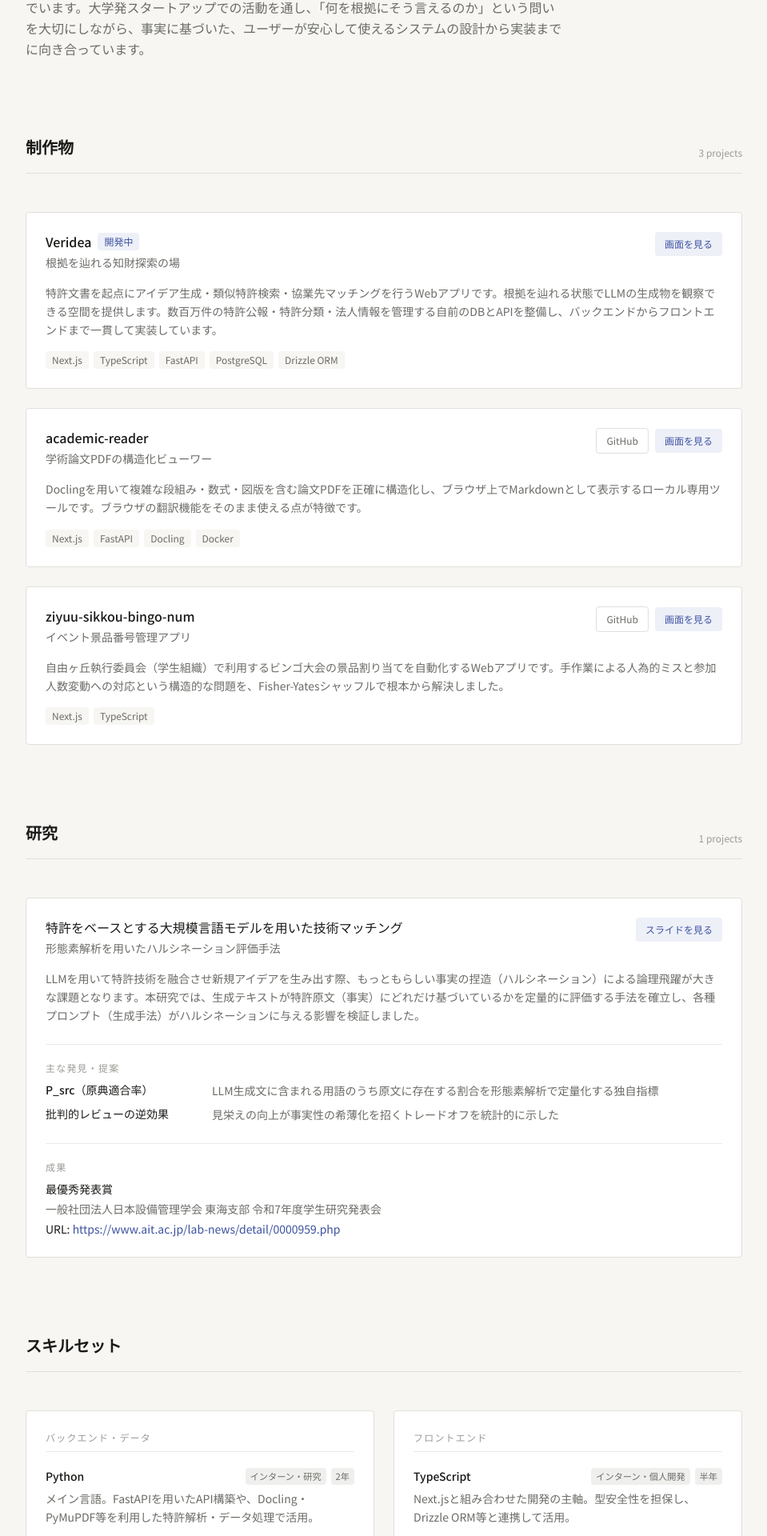
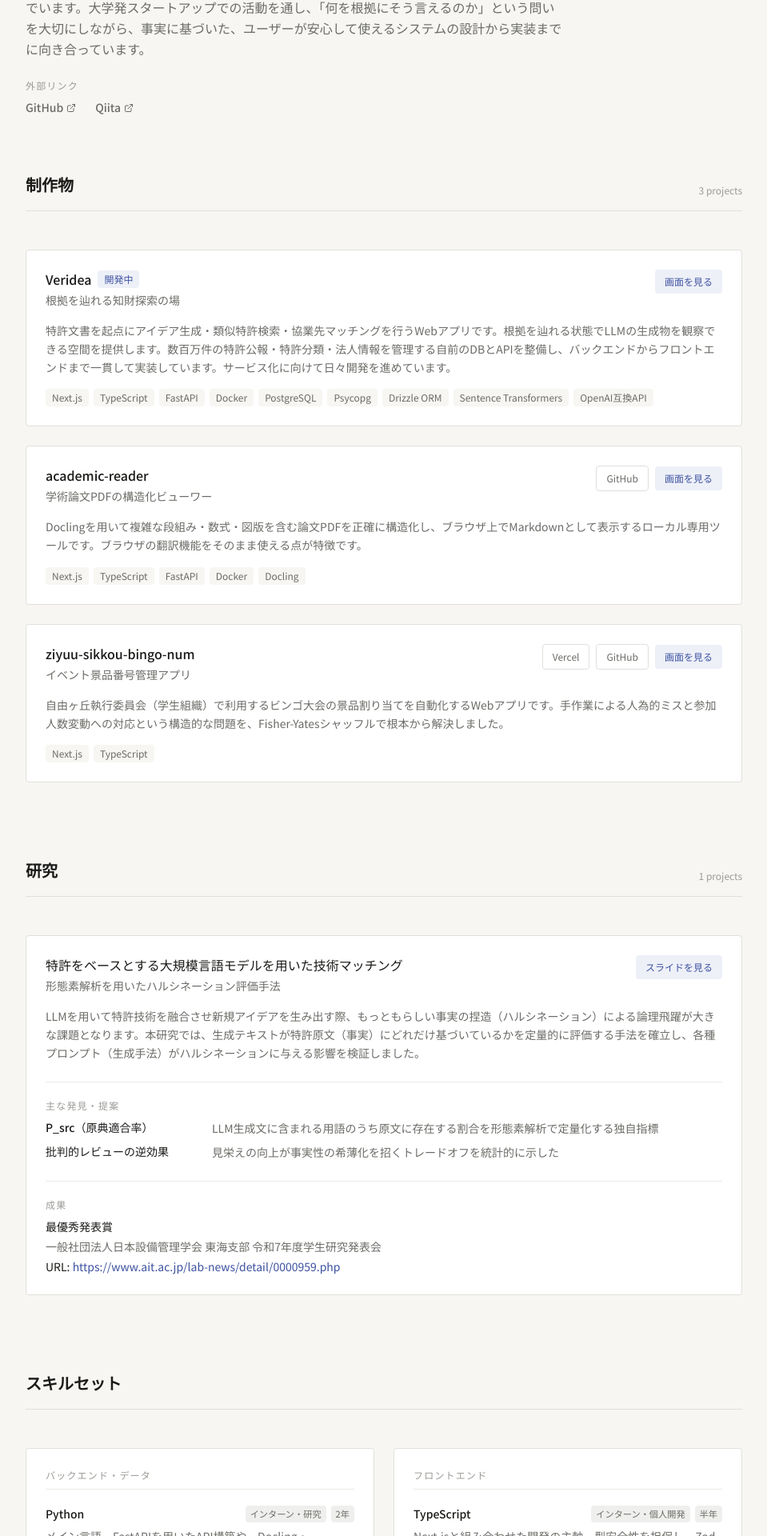
Before and after one commit to takahiro-hirano67/portfolio-site, a Next.js app: page / in a window 1280 px wide. Shown: the part 319-2239 px from the top of the page at 80% size, without its empty margins (160-1119 px from the left). Built offline with nearby package versions, Linux system fonts and the light colour scheme.

Commit message:
追加: データ型の定義

```diff
--- a/src/app/page.tsx
+++ b/src/app/page.tsx
@@ -1,73 +1,89 @@
 "use client";
 
 import Image from "next/image";
+import Link from "next/link";
 import { useState } from "react";
+import { LuExternalLink } from "react-icons/lu";
+import type { HeaderData, ProfileData, ResearchData, SkillGroup, WorkData } from "@/types";
+
+// --- 定数 ---
+
+const GitHubLink = "https://github.com/takahiro-hirano67";
+const QiitaLink = "https://qiita.com/takahiro-hirano67";
 
 // --- データ ---
 
-const HEADER_DATA = {
+const HEADER_DATA: HeaderData = {
     title: "Takahiro Hirano",
-    links: ["About", "Works", "Research", "Skills"],
-    github: "https://github.com/takahiro-hirano67",
+    navLinks: ["About", "Works", "Research", "Skills"],
+    sns: [{ id: "1", label: "GitHub", url: GitHubLink }],
 };
 
-const PROFILE = {
+const PROFILE: ProfileData = {
     name: "平野 貴大",
     affiliation: "愛知工業大学 経営情報システム専攻",
     description:
         "生成AI（LLM）を用いた知財探索システムの開発や、ハルシネーション検証の研究に取り組んでいます。大学発スタートアップでの活動を通し、「何を根拠にそう言えるのか」という問いを大切にしながら、事実に基づいた、ユーザーが安心して使えるシステムの設計から実装までに向き合っています。",
     badges: [
-        {
-            id: "1",
-            label: "株式会社フリーヒルズラボ 執行役員",
-        },
-        {
-            id: "2",
-            label: "自由ヶ丘執行委員会 財政",
-        },
-        {
-            id: "3",
-            label: "2028年卒業見込み",
-        },
+        { id: "1", label: "株式会社フリーヒルズラボ 執行役員" },
+        { id: "2", label: "自由ヶ丘執行委員会 財政" },
+        { id: "3", label: "2028年卒業見込み" },
+    ],
+    externalLinks: [
+        { id: "1", label: "GitHub", url: GitHubLink },
+        { id: "2", label: "Qiita", url: QiitaLink },
     ],
 };
 
-const WORKS = [
+const WORKS: WorkData[] = [
     {
-        id: "veridea",
+        id: "1",
         name: "Veridea",
         tagline: "根拠を辿れる知財探索の場",
         description:
-            "特許文書を起点にアイデア生成・類似特許検索・協業先マッチングを行うWebアプリです。根拠を辿れる状態でLLMの生成物を観察できる空間を提供します。数百万件の特許公報・特許分類・法人情報を管理する自前のDBとAPIを整備し、バックエンドからフロントエンドまで一貫して実装しています。",
-        stack: ["Next.js", "TypeScript", "FastAPI", "PostgreSQL", "Drizzle ORM"],
+            "特許文書を起点にアイデア生成・類似特許検索・協業先マッチングを行うWebアプリです。根拠を辿れる状態でLLMの生成物を観察できる空間を提供します。数百万件の特許公報・特許分類・法人情報を管理する自前のDBとAPIを整備し、バックエンドからフロントエンドまで一貫して実装しています。サービス化に向けて日々開発を進めています。",
+        stack: [
+            "Next.js",
+            "TypeScript",
+            "FastAPI",
+            "Docker",
+            "PostgreSQL",
+            "Psycopg",
+            "Drizzle ORM",
+            "Sentence Transformers",
+            "OpenAI互換API",
+        ],
         badge: "開発中",
-        github: null,
+        links: [],
         imagesLabel: "アプリケーション画面",
         imagesSubLabel: "画面",
         images: ["/works/veridea/screenshot-1.jpg"],
     },
     {
-        id: "academic-reader",
+        id: "2",
         name: "academic-reader",
         tagline: "学術論文PDFの構造化ビューワー",
         description:
             "Doclingを用いて複雑な段組み・数式・図版を含む論文PDFを正確に構造化し、ブラウザ上でMarkdownとして表示するローカル専用ツールです。ブラウザの翻訳機能をそのまま使える点が特徴です。",
-        stack: ["Next.js", "FastAPI", "Docling", "Docker"],
+        stack: ["Next.js", "TypeScript", "FastAPI", "Docker", "Docling"],
         badge: null,
-        github: "https://github.com/takahiro-hirano67/academic-reader",
+        links: [{ id: "1", label: "GitHub", url: "https://github.com/takahiro-hirano67/academic-reader" }],
         imagesLabel: "アプリケーション画面",
         imagesSubLabel: "画面",
         images: ["/works/academic-reader/screenshot-1.png"],
     },
     {
-        id: "bingo",
+        id: "3",
         name: "ziyuu-sikkou-bingo-num",
         tagline: "イベント景品番号管理アプリ",
         description:
             "自由ヶ丘執行委員会（学生組織）で利用するビンゴ大会の景品割り当てを自動化するWebアプリです。手作業による人為的ミスと参加人数変動への対応という構造的な問題を、Fisher-Yatesシャッフルで根本から解決しました。",
         stack: ["Next.js", "TypeScript"],
         badge: null,
-        github: "https://github.com/takahiro-hirano67/ziyuu-sikkou-bingo-num",
+        links: [
+            { id: "1", label: "Vercel", url: "https://ziyuu-sikkou-bingo-num.vercel.app" },
+            { id: "2", label: "GitHub", url: "https://github.com/takahiro-hirano67/ziyuu-sikkou-bingo-num" },
+        ],
         imagesLabel: "アプリケーション画面",
         imagesSubLabel: "画面",
         images: [
@@ -79,7 +95,7 @@ const WORKS = [
     },
 ];
 
-const RESEARCH_LIST = [
+const RESEARCH_LIST: ResearchData[] = [
     {
         id: "tech-matching",
         title: "特許をベースとする大規模言語モデルを用いた技術マッチング",
@@ -116,7 +132,7 @@ const RESEARCH_LIST = [
     },
 ];
 
-const SKILLS = [
+const SKILLS: SkillGroup[] = [
     {
         category: "バックエンド・データ",
         items: [
@@ -124,13 +140,13 @@ const SKILLS = [
                 name: "Python",
                 period: "2年",
                 usage: "インターン・研究",
-                note: "メイン言語。FastAPIを用いたAPI構築や、Docling・PyMuPDF等を利用した特許解析・データ処理で活用。",
+                note: "メイン言語。FastAPIを用いたAPI構築や、Docling・SudachiPy等を利用した特許解析・データ処理で活用。",
             },
             {
                 name: "PostgreSQL",
                 period: "1年半",
                 usage: "インターン・研究",
-                note: "数百万件の特許・法人データベースを構築。JSONB型の活用や、pgvectorを用いた意味検索などを運用。",
+                note: "数百万件の特許公報・法人情報データベースを構築。JSONB型及びXML型の活用や、PGroongaを用いた日本語検索、pgvectorを用いた意味検索などを運用。",
             },
             {
                 name: "FastAPI",
@@ -147,7 +163,7 @@ const SKILLS = [
                 name: "TypeScript",
                 period: "半年",
                 usage: "インターン・個人開発",
-                note: "Next.jsと組み合わせた開発の主軸。型安全性を担保し、Drizzle ORM等と連携して活用。",
+                note: "Next.jsと組み合わせた開発の主軸。型安全性を担保し、ZodやDrizzle ORM等と連携して活用。",
             },
             {
                 name: "Next.js / React",
@@ -193,7 +209,7 @@ const SKILLS = [
                 name: "Docker",
                 period: "半年",
                 usage: "インターン・個人開発",
-                note: "DockerfileやDocker Composeを用いた、複数コンテナ（API + DBなど）の開発環境構築。",
+                note: "DockerfileやDocker Composeを用いた、複数コンテナ（API + APP + DBなど）の開発環境構築。",
             },
             {
                 name: "Git / GitHub",
@@ -238,14 +254,17 @@ function Header() {
     return (
         <header className="fixed top-0 right-0 left-0 z-50 border-border-light border-b bg-surface/85 px-6 backdrop-blur-md">
             <div className="mx-auto flex h-14 w-full max-w-4xl items-center justify-between">
-                {/* 左側: 名前 */}
-                <span className="font-medium font-serif text-caption text-text-base tracking-wide transition-colors hover:text-accent">
+                {/* 左側： 名前 */}
+                <Link
+                    href="/"
+                    className="font-medium font-serif text-caption text-text-base tracking-wide transition-colors hover:text-accent"
+                >
                     {HEADER_DATA.title}
-                </span>
+                </Link>
 
                 {/* 右側: ナビゲーション */}
-                <div className="flex items-center gap-4 min-[480px]:gap-6">
-                    {HEADER_DATA.links.map((link) => (
+                <nav className="flex items-center gap-4 min-[480px]:gap-6">
+                    {HEADER_DATA.navLinks.map((link) => (
                         <a
                             key={link}
                             href={`#${link.toLowerCase()}`}
@@ -254,15 +273,22 @@ function Header() {
                             {link}
                         </a>
                     ))}
+                    {/* 外部リンク */}
+                    <div className="flex items-center gap-2">
+                        {HEADER_DATA.sns.map((item) => (
                             <a
-                        href={HEADER_DATA.github}
+                                key={item.id}
+                                href={item.url}
                                 target="_blank"
                                 rel="noopener noreferrer"
-                        className="rounded-sm border border-border-base px-3 py-1.5 text-text-mid text-tiny transition-colors hover:border-accent hover:text-accent"
+                                title={`${item.label}へのリンク`}
+                                className="rounded-sm border border-border-base bg-surface/50 px-3 py-1.5 text-text-mid text-tiny transition-colors hover:border-accent hover:text-accent"
                             >
-                        GitHub
+                                {item.label}
                             </a>
+                        ))}
                     </div>
+                </nav>
             </div>
         </header>
     );
@@ -274,7 +300,7 @@ function Header() {
 
 function Hero() {
     return (
-        <section id="about" className="flex flex-col justify-center bg-bg-base px-6 pt-42 pb-12">
+        <section id="about" className="flex flex-col justify-center bg-bg-base px-6 pt-42 pb-6">
             <div className="mx-auto w-full max-w-4xl">
                 {/* トップヘッダー: 所属(左) / バッジ(右) */}
                 <div className="mb-4 flex flex-col items-start justify-between gap-4 sm:flex-row sm:items-center">
@@ -304,9 +330,35 @@ function Hero() {
                 <h1 className="mb-8 font-semibold font-serif text-4xl text-text-base leading-tight">{PROFILE.name}</h1>
 
                 {/* 自己紹介文 */}
-                <div className="max-w-2xl">
+                <div className="mb-6 max-w-2xl">
                     <p className="text-body text-text-mid leading-relaxed">{PROFILE.description}</p>
                 </div>
+
+                {/* 外部リンク */}
+                {PROFILE.externalLinks && PROFILE.externalLinks.length > 0 && (
+                    <div className="max-w-2xl">
+                        <p className="mb-2 font-medium text-text-soft text-tiny uppercase tracking-widest">
+                            外部リンク
+                        </p>
+                        <div className="flex flex-wrap gap-x-6">
+                            {PROFILE.externalLinks.map((link) => (
+                                <a
+                                    key={link.id}
+                                    href={link.url}
+                                    target="_blank"
+                                    rel="noopener noreferrer"
+                                    title={`${link.label}へのリンク`}
+                                    className="flex items-center gap-1 font-medium text-caption text-text-mid transition-colors hover:text-accent"
+                                >
+                                    {link.label}{" "}
+                                    <span className="text-text-mid text-tiny">
+                                        <LuExternalLink />
+                                    </span>
+                                </a>
+                            ))}
+                        </div>
+                    </div>
+                )}
             </div>
         </section>
     );
@@ -372,19 +424,24 @@ function Works() {
 
                                     {/* アクション */}
                                     <div className="flex shrink-0 items-center gap-2">
-                                        {work.github && (
+                                        {/* リンク配列を展開してボタンを生成 */}
+                                        {work.links?.map((link) => (
                                             <a
-                                                href={work.github}
+                                                key={link.id}
+                                                href={link.url}
                                                 target="_blank"
                                                 rel="noopener noreferrer"
                                                 className="rounded-sm border border-border-base px-3 py-1.5 text-text-mid text-tiny transition-colors hover:border-accent hover:text-accent"
                                             >
-                                                GitHub
+                                                {link.label}
                                             </a>
-                                        )}
+                                        ))}
+
+                                        {/* 画像トグルボタン */}
                                         {work.images && work.images.length > 0 && (
                                             <button
                                                 type="button"
+                                                title="画像開閉ボタン"
                                                 onClick={() => toggleImages(work.id)}
                                                 className="rounded-sm px-3 py-1.5 font-medium text-tiny transition-colors"
                                                 style={{
@@ -419,7 +476,7 @@ function Works() {
                                 </div>
                             </div>
 
-                            {/* スクリーンショット表示エリア（スライダー形式） */}
+                            {/* 画像表示エリア（スライダー形式） */}
                             {work.images && work.images.length > 0 && activeWorkId === work.id && (
                                 <div
                                     className="mt-2 overflow-hidden rounded-sm border bg-surface"
@@ -547,6 +604,7 @@ function Research() {
                                     {research.images && research.images.length > 0 && (
                                         <button
                                             type="button"
+                                            title="画像開閉ボタン"
                                             onClick={() => toggleImages(research.id)}
                                             className="shrink-0 rounded-sm px-3 py-1.5 font-medium text-tiny transition-colors"
                                             style={{
@@ -765,13 +823,14 @@ function Skills() {
 
 function Footer() {
     return (
-        <footer className="border-border-base border-t px-6 py-6">
+        <footer className="mt-6 border-border-base border-t px-6 py-6 pt-6">
             <div className="mx-auto flex w-full max-w-4xl items-center justify-between">
                 <span className="text-text-soft text-tiny">© 2026 Takahiro Hirano. All Rights Reserved.</span>
                 <a
-                    href="https://github.com/takahiro-hirano67"
+                    href={GitHubLink}
                     target="_blank"
                     rel="noopener noreferrer"
+                    title="GitHubへのリンク"
                     className="text-text-soft text-tiny transition-colors hover:text-accent"
                 >
                     GitHub →
--- /dev/null
+++ b/src/types/index.ts
@@ -0,0 +1,90 @@
+// 汎用的な外部リンクの型（Header, Profile, Worksなどで使い回せます）
+export interface ExternalLink {
+    id: string; // リンクの一意なID
+    label: string; // リンクの表示名 (例: "GitHub", "Vercel")
+    url: string; // リンク先のURL
+}
+
+// ============================================================
+// ヘッダー (HEADER_DATA)
+// ============================================================
+export interface HeaderData {
+    title: string; // 左上に表示するサイト名や名前
+    navLinks: string[]; // ページ内遷移用のナビゲーションリンク名 (例: "About")
+    sns: ExternalLink[]; // ヘッダー右側に表示するSNSや外部リンクのリスト
+}
+
+// ============================================================
+// 基本情報 (PROFILE)
+// ============================================================
+export interface ProfileBadge {
+    id: string; // バッジの一意なID
+    label: string; // バッジに表示するテキスト (例: "2028年卒業見込み")
+}
+
+export interface ProfileData {
+    name: string; // 氏名
+    affiliation: string; // メインの所属 (例: "愛知工業大学...")
+    description: string; // 自己紹介の本文
+    badges: ProfileBadge[]; // 氏名の上に表示するステータスバッジのリスト
+    externalLinks: ExternalLink[]; // 自己紹介の下に表示する外部リンクのリスト
+}
+
+// ============================================================
+// 制作物 (WORKS_DATA)
+// ============================================================
+export interface WorkData {
+    id: string; // 制作物の一意なID
+    name: string; // 制作物の名前
+    tagline: string; // 制作物の一言キャッチコピー
+    description: string; // 制作物の詳細な説明
+    stack: string[]; // 使用した技術スタックのリスト
+    badge: string | null; // 状態を表すバッジ (例: "開発中")。無い場合はnull
+    links: ExternalLink[]; // GitHubやVercelなどの外部リンクのリスト
+    imagesLabel: string; // 画像エリアのヘッダーに表示するラベル (例: "アプリケーション画面")
+    imagesSubLabel: string; // ボタン等に表示する画像の呼称 (例: "画面")
+    images: string[]; // 画像のパスのリスト。画像がない場合は空配列
+}
+
+// ============================================================
+// 研究 (RESEARCH_LIST)
+// ============================================================
+export interface ResearchFinding {
+    id: string; // 発見事項の一意なID
+    label: string; // 発見事項の見出し (例: "P_src（原典適合率）")
+    description: string; // 発見事項の詳細な説明
+}
+
+export interface ResearchAchievement {
+    id: string; // 成果の一意なID
+    label: string; // 成果の名称 (例: "最優秀発表賞")
+    description: string; // 授与機関や学会名などの詳細
+    url?: string; // 成果に関連する外部リンク (オプション)
+}
+
+export interface ResearchData {
+    id: string; // 研究の一意なID
+    title: string; // 研究のタイトル
+    subtitle: string; // 研究のサブタイトル
+    description: string; // 研究の概要説明
+    imagesLabel: string; // 画像エリアのヘッダーに表示するラベル (例: "説明スライド（抜粋）")
+    imagesSubLabel: string; // ボタン等に表示する画像の呼称 (例: "スライド")
+    images: string[]; // スライド等の画像パスのリスト
+    findings: ResearchFinding[]; // 主な発見・提案のリスト
+    achievements: ResearchAchievement[]; // 成果のリスト
+}
+
+// ============================================================
+// スキルセット (SKILLS)
+// ============================================================
+export interface SkillItem {
+    name: string; // スキルの名称 (例: "Python")
+    period: string; // 経験期間 (例: "2年")
+    usage: string; // 主な用途 (例: "インターン・研究")
+    note: string; // スキルに関する補足説明
+}
+
+export interface SkillGroup {
+    category: string; // スキルのカテゴリ (例: "バックエンド・データ")
+    items: SkillItem[]; // そのカテゴリに含まれるスキルのリスト
+}
```
Lines whose indentation alone changed are shown as unchanged.
